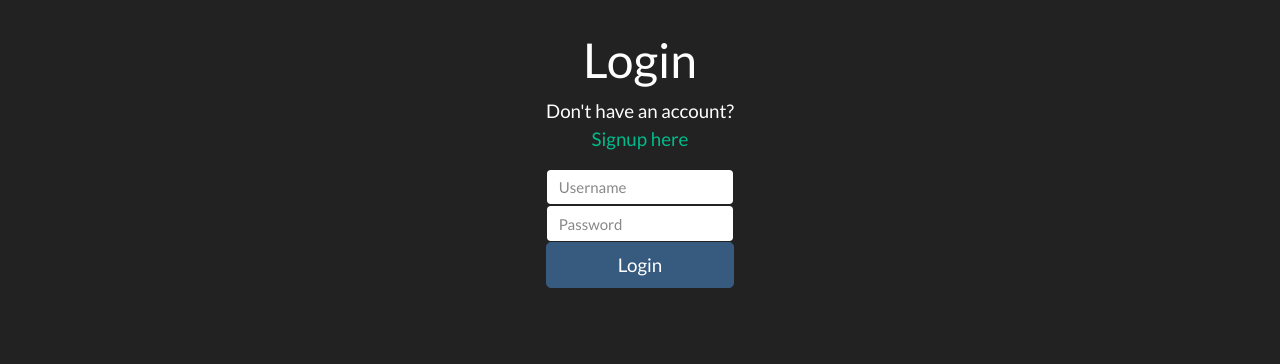
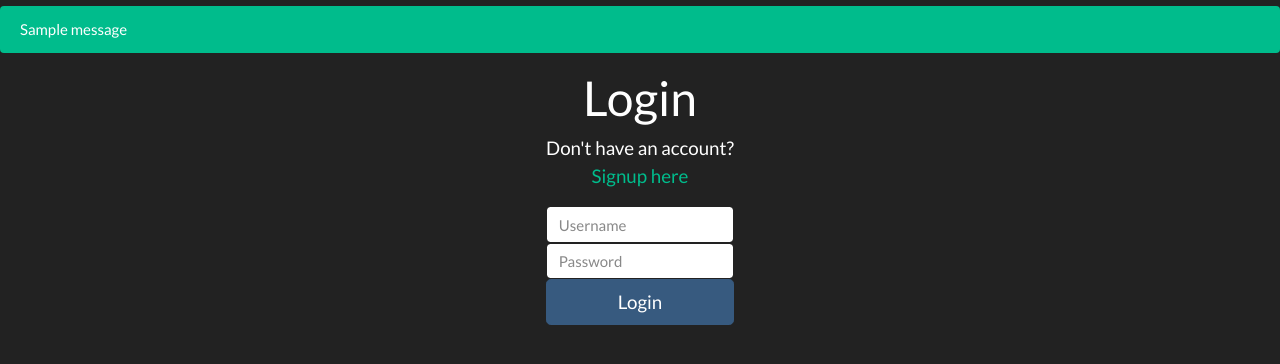
Before and after one commit to gregrev/Capstone-Project-1, a Flask app: page /login in a window 1280 px wide. Shown: the part 55-419 px from the top of the page. Run offline with Flask 3, Linux system fonts and the light colour scheme; tables that the repository leaves empty hold one stand-in row (values such as "Sample post"); one stand-in notice (Sample message) is shown.

Commit message:
added error handling for login

```diff
--- a/app.py
+++ b/app.py
@@ -249,6 +249,7 @@ def login_user():
             session[CURR_USER_KEY] = user.id
             return redirect('/')
         else:
+            flash('Invalid Login', 'error')
             form.username.errors = ['Invalid Login']
 
     return render_template('/users/login.html', form=form)
--- a/templates/users/login.html
+++ b/templates/users/login.html
@@ -1,6 +1,9 @@
 {% extends 'base.html' %}
 {% block content %}
 <div style="margin-top: 86px;">
+  {% for message in get_flashed_messages() %}
+  <div style="margin-top: -25px;" class="alert alert-success">{{ message }}</div>
+  {% endfor %}
   <div class="row justify-content-md-center">
     <div class="col-md-7 col-lg-2">
       <h1 class="join-message text-center">Login</h1>
--- a/templates/users/signup.html
+++ b/templates/users/signup.html
@@ -9,7 +9,7 @@
     <div class="col-md-7 col-lg-2">
       <h1 class="join-message text-center">Join</h1>
       <p class="lead text-center">Sign up to save your favorite repos & devs!</p>
-      <form method="POST" id="user_form">
+      <form method="POST" id="">
         {{ form.hidden_tag() }}
 
         {% for field in form if field.widget.input_type != 'hidden' %}
```
